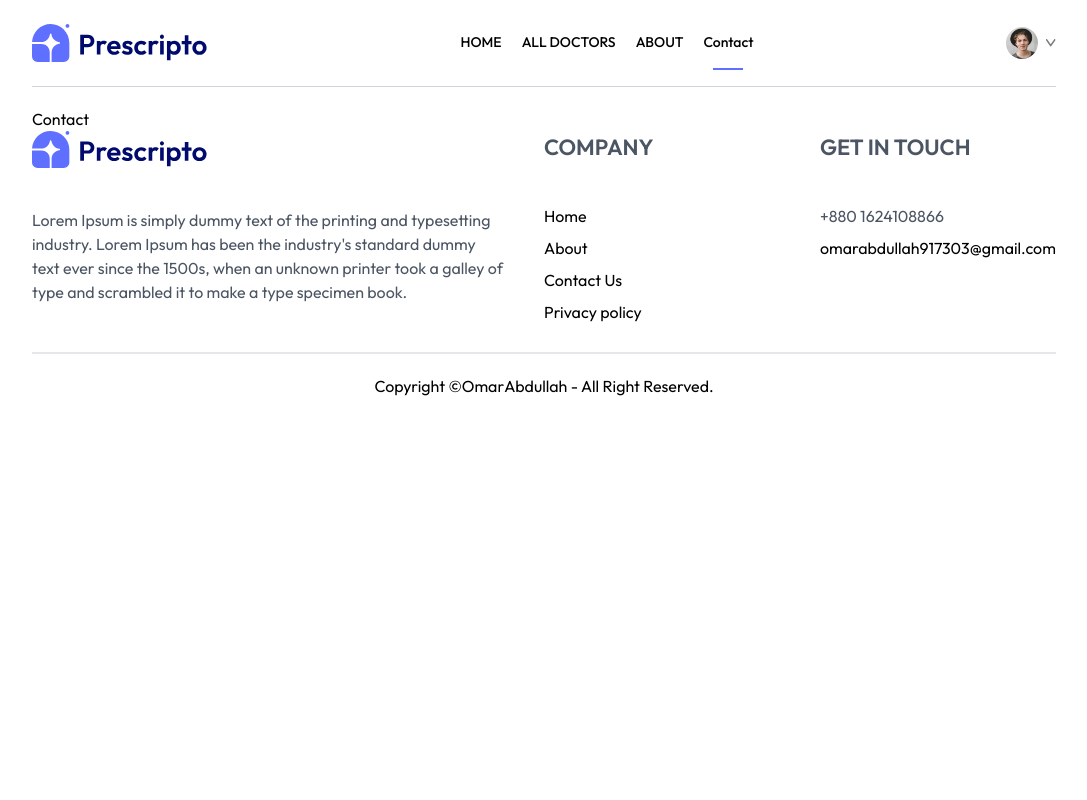
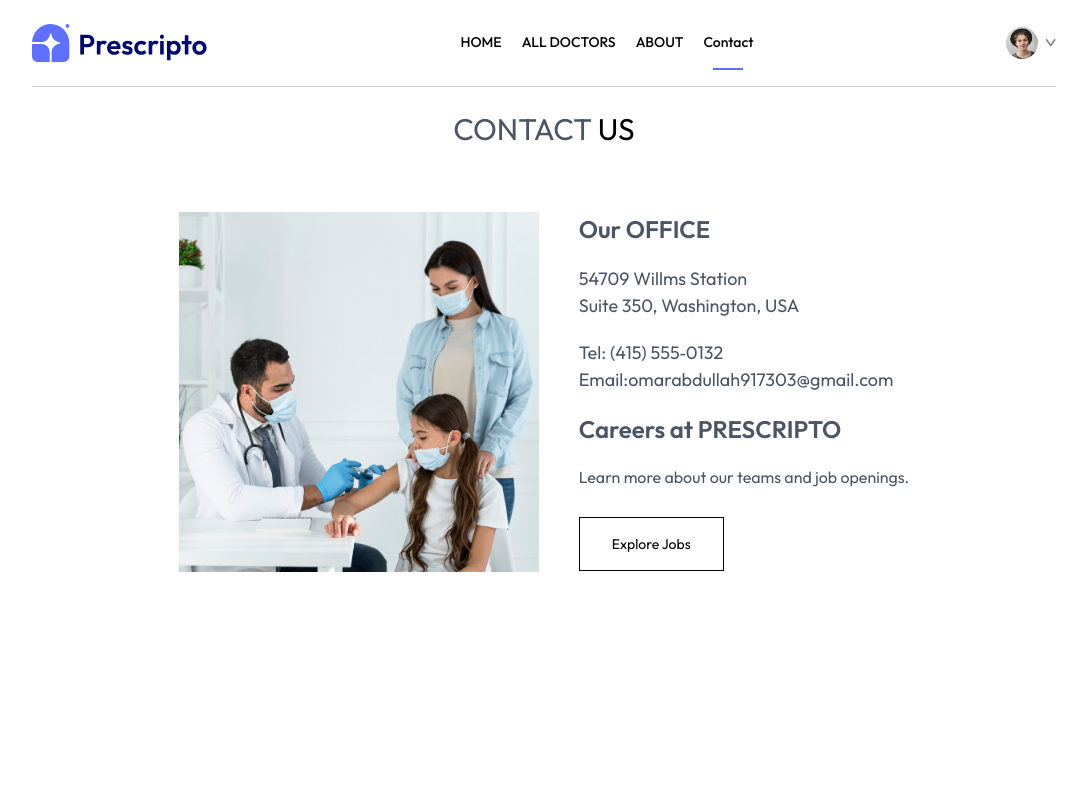
Before and after one commit to Omarabdullah99/doctor-appoinment-frontend, a React (Vite) app: page /contact in a window 1280 px wide. Shown: the top 800 px of the page, without its empty margins (96-1183 px from the left). Built offline with nearby package versions, Linux system fonts and the light colour scheme.

Commit message:
Contact page design

```diff
--- a/src/pages/Contact.jsx
+++ b/src/pages/Contact.jsx
@@ -1,9 +1,40 @@
-import React from 'react'
+import React from "react";
+import { assets } from "../assets/assets_frontend/assets";
 
 const Contact = () => {
   return (
-    <div>Contact</div>
-  )
-}
+    <div className="min-h-screen mb-10">
+      <p className="text-center text-[30px] font-[400] mb-[60px]">
+        <span className="text-[#4B5563]">CONTACT </span>US
+      </p>
+      <div className="flex flex-col gap-10 md:flex-row items-start md:items-center md:justify-center">
+        <div>
+          <img
+            className="w-full md:max-w-[360px]"
+            src={assets.contact_image}
+            alt="contact-logo"
+          />
+        </div>
+        <div className=" text-[#4B5563]">
+          <p className="text-2xl font-[600] ">Our OFFICE</p>
+          <p className="address my-[20px] text-[18px] ">
+            54709 Willms Station <br />
+            Suite 350, Washington, USA
+          </p>
+          <div className="contact text-[18px]">
+            <p>Tel: (415) 555‑0132</p>
+            <p>Email:omarabdullah917303@gmail.com</p>
+          </div>
+          <p className="text-2xl font-[600] my-[20px]">Careers at PRESCRIPTO</p>
+          <p>Learn more about our teams and job openings.</p>
 
-export default Contact
+          <button className="border border-black text-black px-8 py-4 text-sm mt-7 hover:bg-black hover:text-white transition-all duration-500">
+            Explore Jobs
+          </button>
+        </div>
+      </div>
+    </div>
+  );
+};
+
+export default Contact;
```
